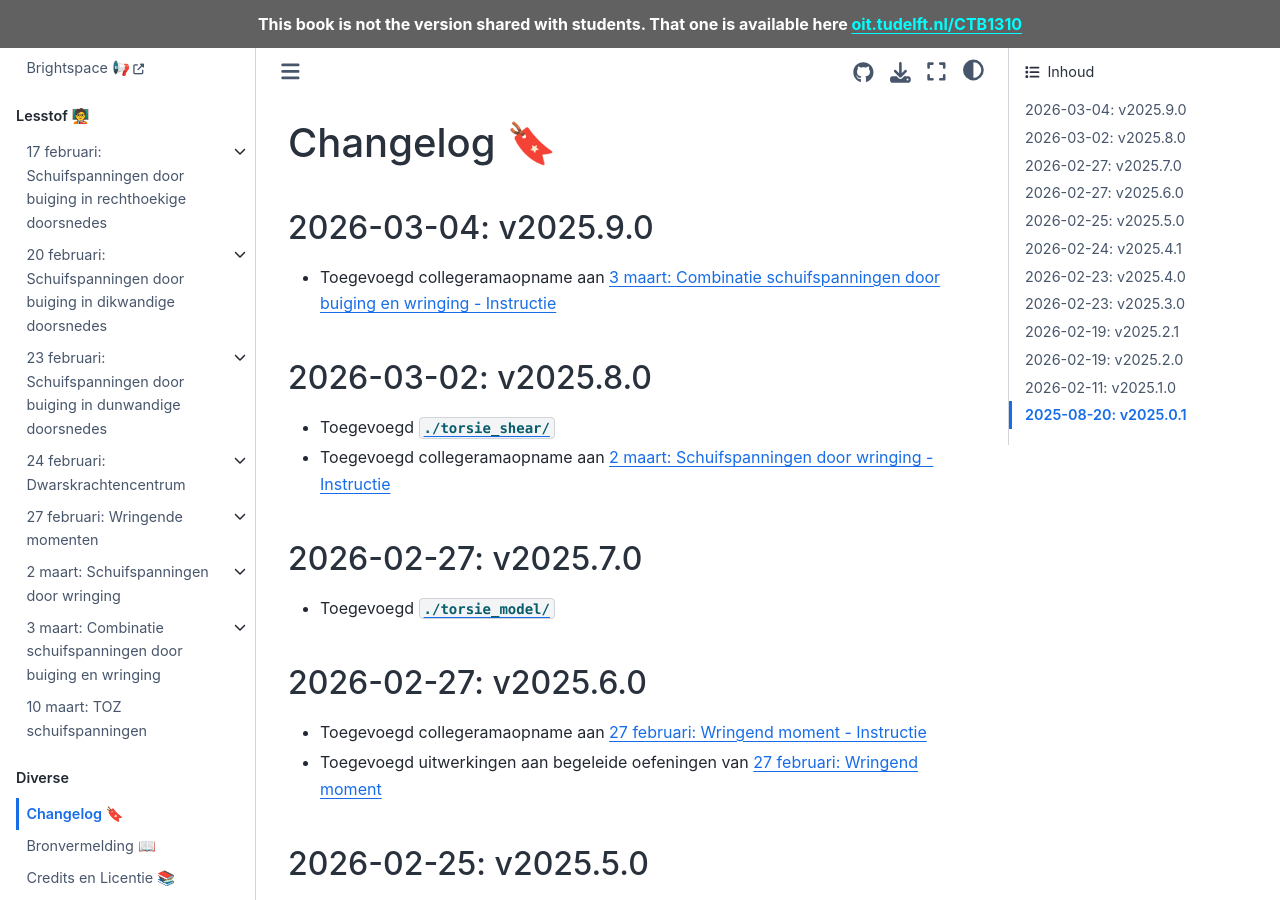
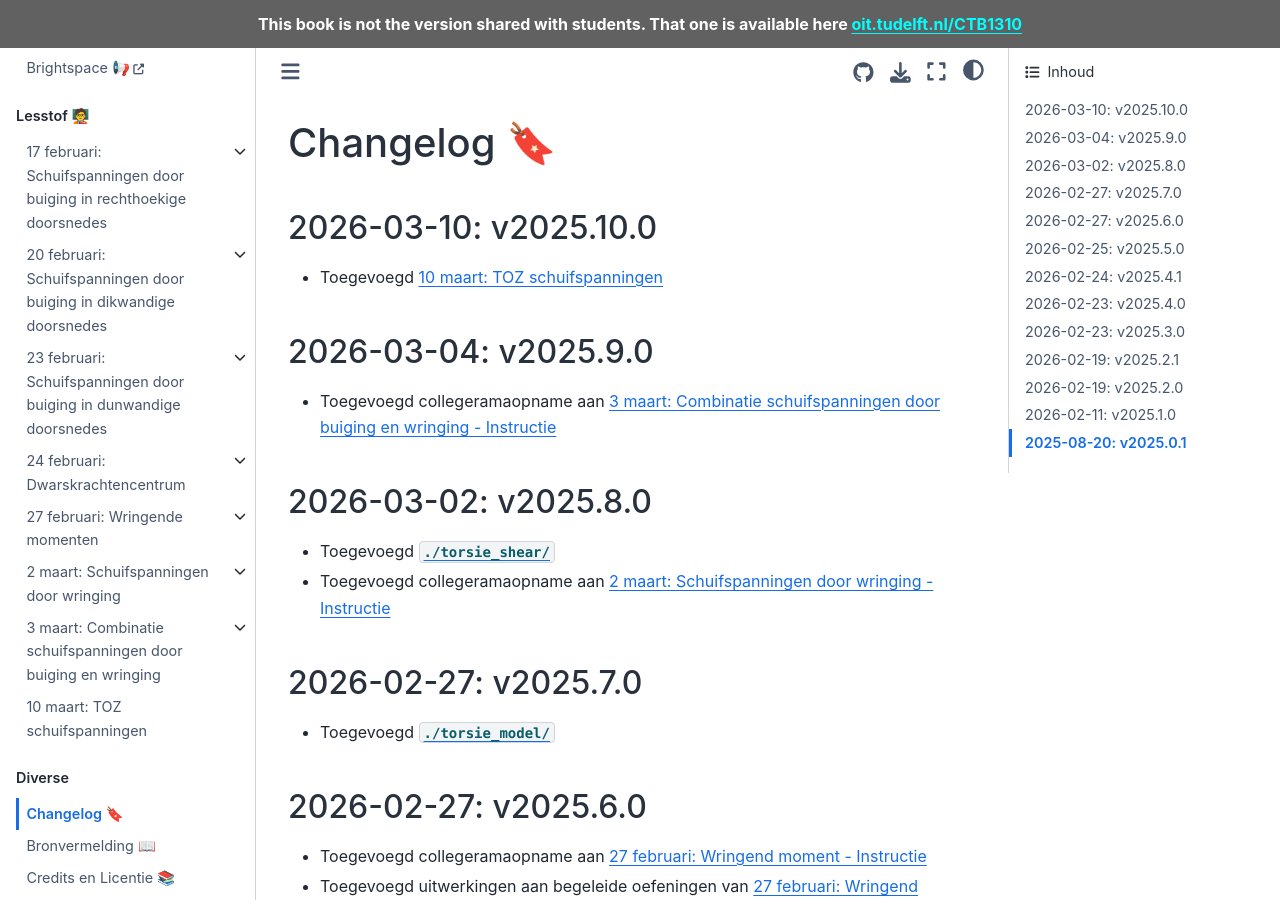
Before and after one commit to TUDelft-books/CTB1310, a Jupyter Book: the page built from book/changelog.md, in a window 1280 px wide and 900 px high. Built offline with Jupyter Book 1.0.4 settings and Sphinx 7.4.7 and the Sphinx Book theme 1.1.4, drawn with Linux system fonts in a browser that asks for light colours; comment, search, counter and statistics services are not loaded.

Commit message:
Update changelog.md

```diff
--- a/book/changelog.md
+++ b/book/changelog.md
@@ -1,4 +1,7 @@
 # Changelog 🔖
+
+## 2026-03-10: v2025.10.0
+- Toegevoegd [](./toz/toz.md)
 
 ## 2026-03-04: v2025.9.0
 - Toegevoegd collegeramaopname aan [3 maart: Combinatie schuifspanningen door buiging en wringing - Instructie](./torsie_shear/instructie.md)
```
